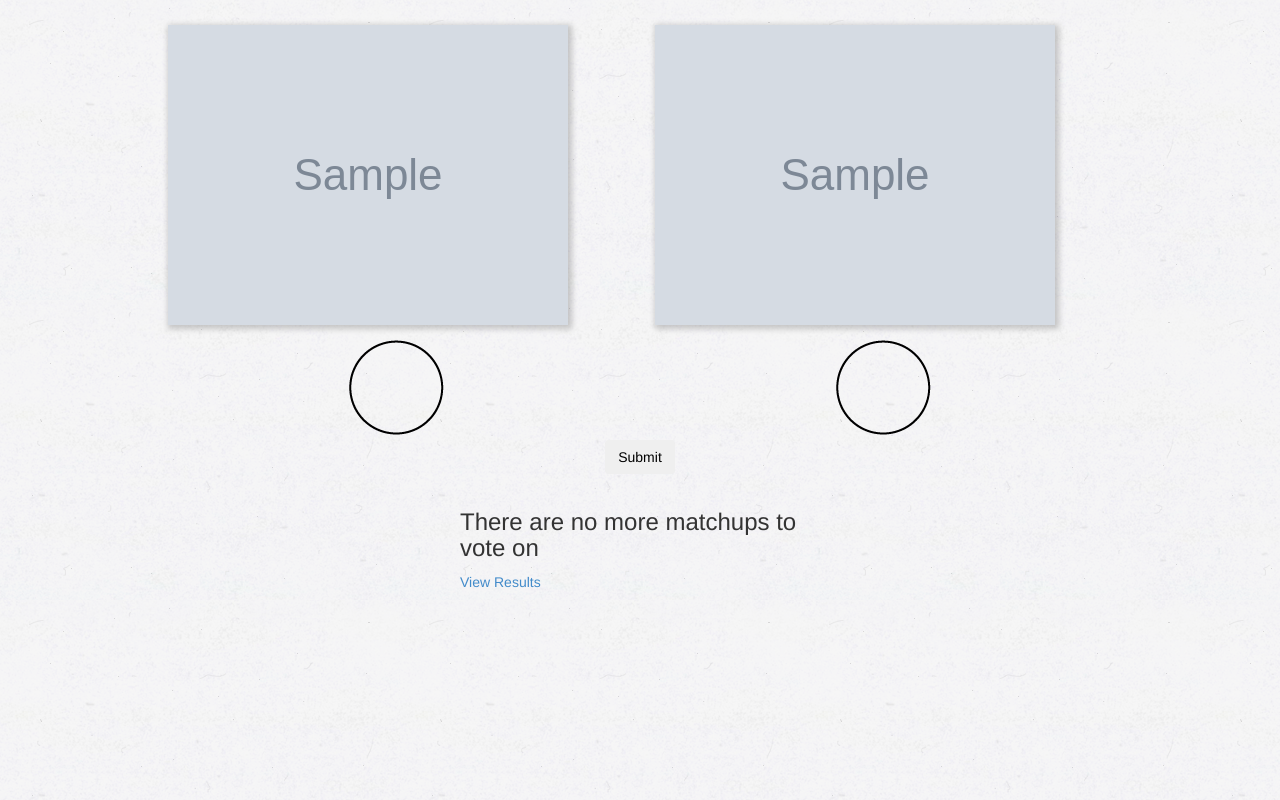
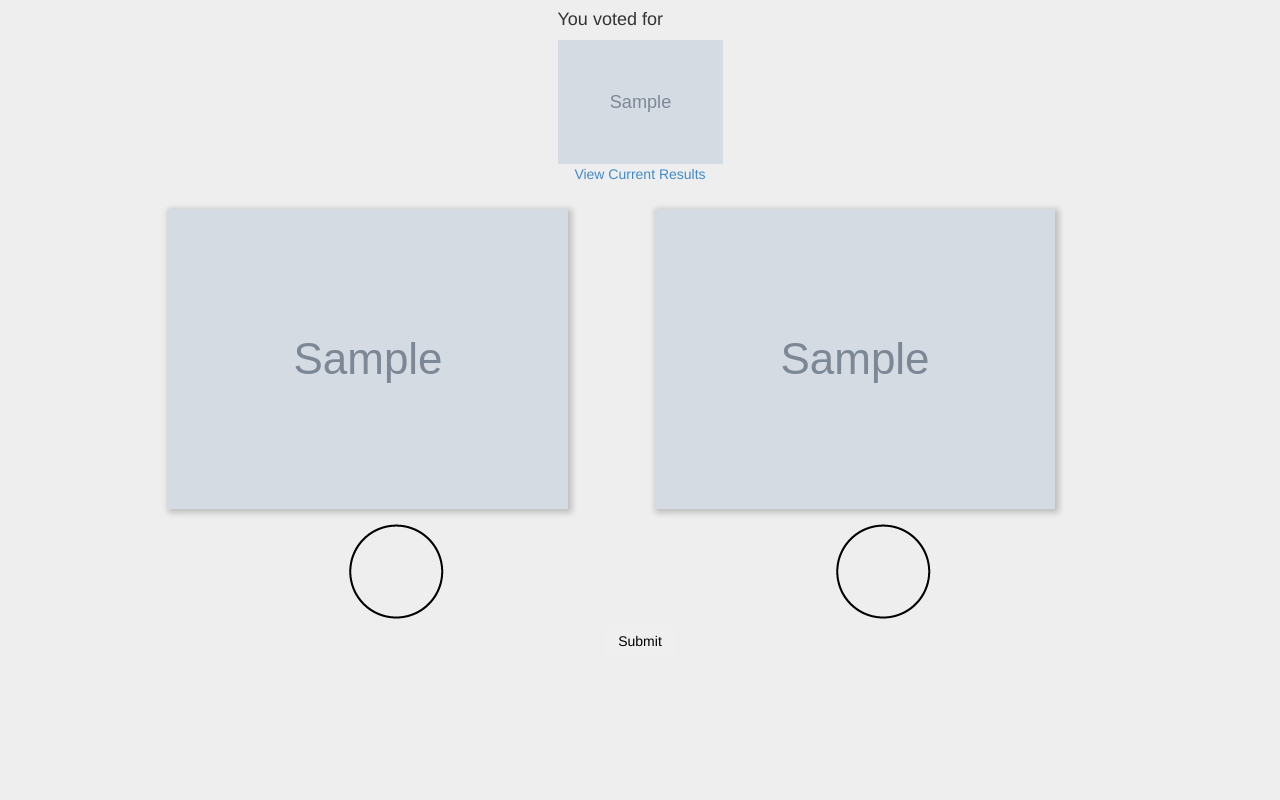
Before and after one commit to dallinskinner/typefight, a Django app: template typefight/templates/matchup.html in a window 1280 px wide. Run offline with Django 3.2, Linux system fonts and the light colour scheme; tables that the repository leaves empty hold one stand-in row (values such as "Sample post"); the template is opened without the code that fills it: values that come from a table or form of the project are taken from there, most other values are stand-ins (such as "Sample title", 1, 10 or a date in 2020); grey boxes marked "Sample" are stand-in pictures.

Commit message:
updates to get ready for tomorrow

```diff
--- a/typefight/static/css/main.css
+++ b/typefight/static/css/main.css
@@ -1,5 +1,6 @@
 body {
-	background-image: url('../img/dust.png');
+	/*background-image: url('../img/dust.png');*/
+	background-color: #eee;
 }
 
 .clickable {
@@ -26,10 +27,18 @@ input[type="radio"]:checked~.checkmark {
 	box-shadow: 2px 2px 3px 1px rgba(0, 0, 0, .4);
 }
 
-.results-bar p {
+.empty-bar {
+	margin: 25px 15px;
+	height: 50px;
+	border-radius: 3px;
+	padding: 5px;
+	width: 4%;
+}
+
+.vote-count {
 	font-size: 24px;
 	font-family: Georgia;
-	border: 2px solid #fff;
+	border: 2px solid #000;
 	border-radius: 20px;
 	width: 40px;
 	height: 40px;
--- a/typefight/templates/matchup.html
+++ b/typefight/templates/matchup.html
@@ -5,12 +5,26 @@
 <div class="container">
 
 
-    {% for matchup in matchups %}
+    {% if voted %}
+    <div class="row">
+        <div class="col-md-offset-5 col-md-2">
+            <h4>You voted for</h4>
+            <img class="img-responsive" src="{{voted.letter.image.url}}" />
+            <div class="row">
+                <div class="col-md-12 text-center">
+                    <a href="{% url 'results' %}">View Current Results</a>
+                </div>
+            </div>
+        </div>
+    </div>
 
-    {% if not matchup.id in votes %}
+    {% endif %}
+
+
     <div class="row">
+        {% if matchup %}
         <div class="col-md-12 voting-booth">
-            <form action='/vote/' method="post">
+            <form action="{% url 'cast-vote' %}" method="post">
             {% csrf_token %}
             <input type="hidden" value="{{matchup.id}}" name="matchup" />
 
@@ -42,27 +56,16 @@
 
             </form>
         </div>
-
-    </div>
-
-    {% endif %}
-
-    {% endfor %}
-
-    {% if matchups|length == votes|length %}
-
-    <div class="row">
-
-        <div class="col-md-offset-4 col-md-4">
+        {% else %}
+        <div class="col-md-offset-3 col-md-6">
 
             <h3>There are no more matchups to vote on</h3>
-            <a href="/results/">View Results</a>
+            <a href="{% url 'results' %}">View Results</a>
 
         </div>
 
+        {% endif %}
     </div>
-
-    {% endif %}
 
 
 </div>
--- a/typefight/templates/voted.html
+++ b/typefight/templates/voted.html
@@ -7,10 +7,10 @@
         <img class="img-responsive" src="{{voted.letter.image.url}}" />
         <div class="row">
         	<div class="col-md-6">
-        		<a href="/">Back to Matchups</a>
+        		<a href="{% url 'matchup' %}">Back to Matchups</a>
         	</div>
         	<div class="col-md-6">
-        		<a style="float: right" href="/results">View Current Results</a>
+        		<a style="float: right" href="{% url 'results' %}">View Current Results</a>
         	</div>
         </div>
     </div>
--- a/typefight/urls.py
+++ b/typefight/urls.py
@@ -7,12 +7,12 @@ admin.autodiscover()
 
 urlpatterns = patterns('',
     # Examples:
-    url(r'^$', 'voter.views.match_up', name='matchup'),
-    url(r'^vote/$', 'voter.views.cast_vote', name='cast-vote'),
-    url(r'^letters/$', 'voter.views.get_letters', name='letters'),
-    url(r'^matchup/create/$', 'voter.views.create_matchup', name='create-matchup'),
-    url(r'^results/$', 'voter.views.results', name='results'),
-    url(r'^console/$', 'voter.views.admin_console', name='admin_console'),
+    url(r'^typefight/$', 'voter.views.match_up', name='matchup'),
+    url(r'^typefight/vote/$', 'voter.views.cast_vote', name='cast-vote'),
+    url(r'^typefight/letters/$', 'voter.views.get_letters', name='letters'),
+    url(r'^typefight/matchup/create/$', 'voter.views.create_matchup', name='create-matchup'),
+    url(r'^typefight/results/$', 'voter.views.results', name='results'),
+    url(r'^typefight/console/$', 'voter.views.admin_console', name='admin_console'),
     # url(r'^blog/', include('blog.urls')),
 
     url(r'^admin/', include(admin.site.urls)),
--- a/voter/models.py
+++ b/voter/models.py
@@ -7,6 +7,7 @@ class Letter(models.Model):
 
     letter = models.CharField(max_length=1, choices=LETTERS)
     image = models.ImageField(upload_to='media/uploads')
+    archived = models.BooleanField(default=False)
 
     def dominant_color(self):
     	return colorz(self.image, 1)[0]
@@ -26,13 +27,30 @@ class MatchUp(models.Model):
     	a_votes = self.vote_set.filter(letter=self.letter_a).count()
     	b_votes = self.vote_set.filter(letter=self.letter_b).count()
 
+        try:
+            a_percent = (float(a_votes) / float((a_votes + b_votes)))*100
+
+            if a_percent > 98:
+                a_percent = 98
+
+        except:
+            a_percent = 0
+
+        try:
+            b_percent = (float(b_votes) / float((b_votes + a_votes)))*100
+
+            if b_percent > 98:
+                b_percent = 98
+        except:
+            b_percent = 0
+
     	return {
     		'a': {
-    			'percent': (float(a_votes) / float((a_votes + b_votes)))*100,
+    			'percent': a_percent,
     			'votes': a_votes
     		},
     		'b': {
-    			'percent': (float(b_votes) / float((b_votes + a_votes)))*100,
+    			'percent': b_percent,
     			'votes': b_votes
     		}
     	}
```
Also changed, not shown: typefight/templates/admin_console.html (+21 -1 lines), typefight/templates/results.html (+29 -2 lines), voter/views.py (+51 -17 lines), voter/migrations/0002_auto__add_field_letter_archived.py (added).
